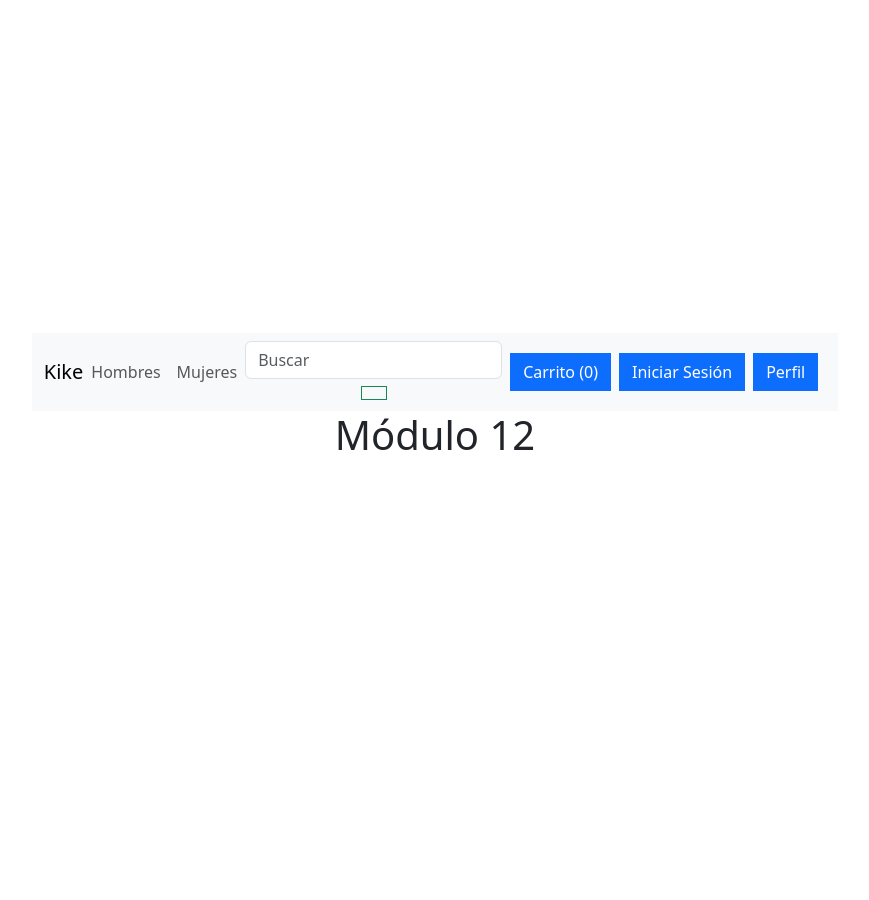
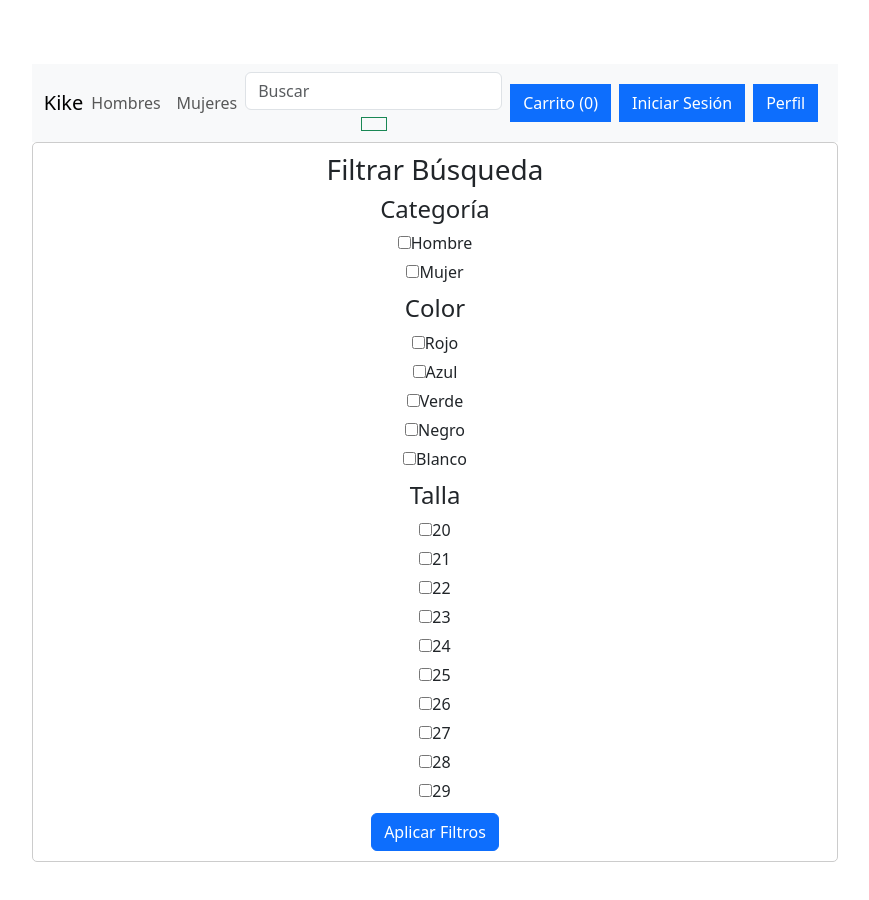
Before and after one commit to AlexGR10/tienda_online-tenis_vue, a Vue app: page /modulo4 in a window 1280 px wide. Shown: the top 900 px of the page, without its empty margins (205-1074 px from the left). Before the commit the page ends 800 px from the top, so only its background shows below. Built offline with nearby package versions, Linux system fonts and the light colour scheme.

Commit message:
Modulo2 modified

```diff
--- a/src/components/modulo2.vue
+++ b/src/components/modulo2.vue
@@ -1,11 +1,86 @@
 <template>
-    <!-- Contenido de tu template aquí -->
-    <div>
-      <h1>Página Principal</h1>
-      <!-- Agrega el contenido del módulo 12 aquí -->
+  <div class="Modulo2">
+    <h2>{{ title }}</h2>
+    <div class="carousel">
+      <button @click="prevSlide" class="carousel-control-prev">&#10094;</button>
+      <div class="carousel-inner">
+        <div v-for="(product, index) in products" :key="index" class="carousel-item" :class="{ active: index === currentSlide }">
+          <modulo3 :product="product"></modulo3>
+        </div>
+      </div>
+      <button @click="nextSlide" class="carousel-control-next">&#10095;</button>
     </div>
-  </template>
+  </div>
+</template>
 
-  <script setup>
-  // Código de configuración del script setup
-  </script>
+<script>
+import Modulo3 from './Modulo3.vue';
+
+export default {
+  name: 'Modulo2',
+  components: {
+    Modulo3
+  },
+  props: {
+    title: String,
+    products: Array
+  },
+  data() {
+    return {
+      currentSlide: 0
+    };
+  },
+  methods: {
+    prevSlide() {
+      this.currentSlide = (this.currentSlide - 1 + this.products.length) % this.products.length;
+    },
+    nextSlide() {
+      this.currentSlide = (this.currentSlide + 1) % this.products.length;
+    }
+  }
+}
+</script>
+
+<style scoped>
+.Modulo2 {
+  margin-bottom: 20px;
+}
+
+.carousel {
+  position: relative;
+  overflow: hidden;
+}
+
+.carousel-control-prev,
+.carousel-control-next {
+  position: absolute;
+  top: 50%;
+  transform: translateY(-50%);
+  background-color: rgba(0, 0, 0, 0.5);
+  color: #fff;
+  border: none;
+  cursor: pointer;
+  z-index: 1;
+}
+
+.carousel-control-prev {
+  left: 0;
+}
+
+.carousel-control-next {
+  right: 0;
+}
+
+.carousel-inner {
+  display: flex;
+}
+
+.carousel-item {
+  flex: 0 0 100%;
+  display: none;
+}
+
+.carousel-item.active {
+  display: block;
+}
+</style>
--- a/src/components/modulo3.vue
+++ b/src/components/modulo3.vue
@@ -1,11 +1,47 @@
 <template>
-    <!-- Contenido de tu template aquí -->
-    <div>
-      <h1>Módulo 12</h1>
-      <!-- Agrega el contenido del módulo 12 aquí -->
+  <div class="producto">
+    <img :src="product.imagen" :alt="product.nombre" class="imagen-producto">
+    <div class="detalles">
+      <h3>{{ product.nombre }}</h3>
+      <p class="precio">{{ product.precio }}</p>
     </div>
-  </template>
+  </div>
+</template>
 
-  <script setup>
-  // Código de configuración del script setup
-  </script>
+<script>
+export default {
+  name: 'Modulo3',
+  props: {
+    product: {
+      type: Object,
+      required: true
+    }
+  }
+}
+</script>
+
+<style scoped>
+.producto {
+  display: flex;
+  align-items: center;
+  border: 1px solid #ccc;
+  border-radius: 5px;
+  padding: 10px;
+  margin-bottom: 10px;
+}
+
+.imagen-producto {
+  width: 100px;
+  height: 100px;
+  object-fit: cover;
+  margin-right: 20px;
+}
+
+.detalles {
+  flex: 1;
+}
+
+.precio {
+  font-weight: bold;
+}
+</style>
--- a/src/components/modulo4.vue
+++ b/src/components/modulo4.vue
@@ -1,11 +1,73 @@
 <template>
-    <!-- Contenido de tu template aquí -->
-    <div>
-      <h1>Módulo 12</h1>
-      <!-- Agrega el contenido del módulo 12 aquí -->
+  <div class="Modulo4">
+    <h3>Filtrar Búsqueda</h3>
+    <div class="categorias">
+      <h4>Categoría</h4>
+      <div v-for="(categoria, index) in categorias" :key="index" class="categoria">
+        <input type="checkbox" :id="'categoria' + index" v-model="categoriasSeleccionadas" :value="categoria">
+        <label :for="'categoria' + index">{{ categoria }}</label>
+      </div>
     </div>
-  </template>
+    <div class="colores">
+      <h4>Color</h4>
+      <div v-for="(color, index) in colores" :key="index" class="color">
+        <input type="checkbox" :id="'color' + index" v-model="coloresSeleccionados" :value="color">
+        <label :for="'color' + index">{{ color }}</label>
+      </div>
+    </div>
+    <div class="tallas">
+      <h4>Talla</h4>
+      <div v-for="(talla, index) in tallas" :key="index" class="talla">
+        <input type="checkbox" :id="'talla' + index" v-model="tallasSeleccionadas" :value="talla">
+        <label :for="'talla' + index">{{ talla }}</label>
+      </div>
+    </div>
+    <button @click="aplicarFiltros" class="btn btn-primary">Aplicar Filtros</button>
+  </div>
+</template>
 
-  <script setup>
-  // Código de configuración del script setup
-  </script>
+<script>
+export default {
+  name: 'Modulo4',
+  data() {
+    return {
+      categorias: ['Hombre', 'Mujer'],
+      colores: ['Rojo', 'Azul', 'Verde', 'Negro', 'Blanco'],
+      tallas: ['20', '21', '22', '23', '24', '25','26','27','28','29'],
+      categoriasSeleccionadas: [],
+      coloresSeleccionados: [],
+      tallasSeleccionadas: []
+    };
+  },
+  methods: {
+    aplicarFiltros() {
+      this.$emit('aplicar-filtros', {
+        categorias: this.categoriasSeleccionadas,
+        colores: this.coloresSeleccionados,
+        tallas: this.tallasSeleccionadas
+      });
+    }
+  }
+}
+</script>
+
+<style scoped>
+.Modulo4 {
+  border: 1px solid #ccc;
+  border-radius: 5px;
+  padding: 10px;
+  margin-bottom: 20px;
+}
+
+.categorias,
+.colores,
+.tallas {
+  margin-bottom: 10px;
+}
+
+.categoria,
+.color,
+.talla {
+  margin-bottom: 5px;
+}
+</style>
```
